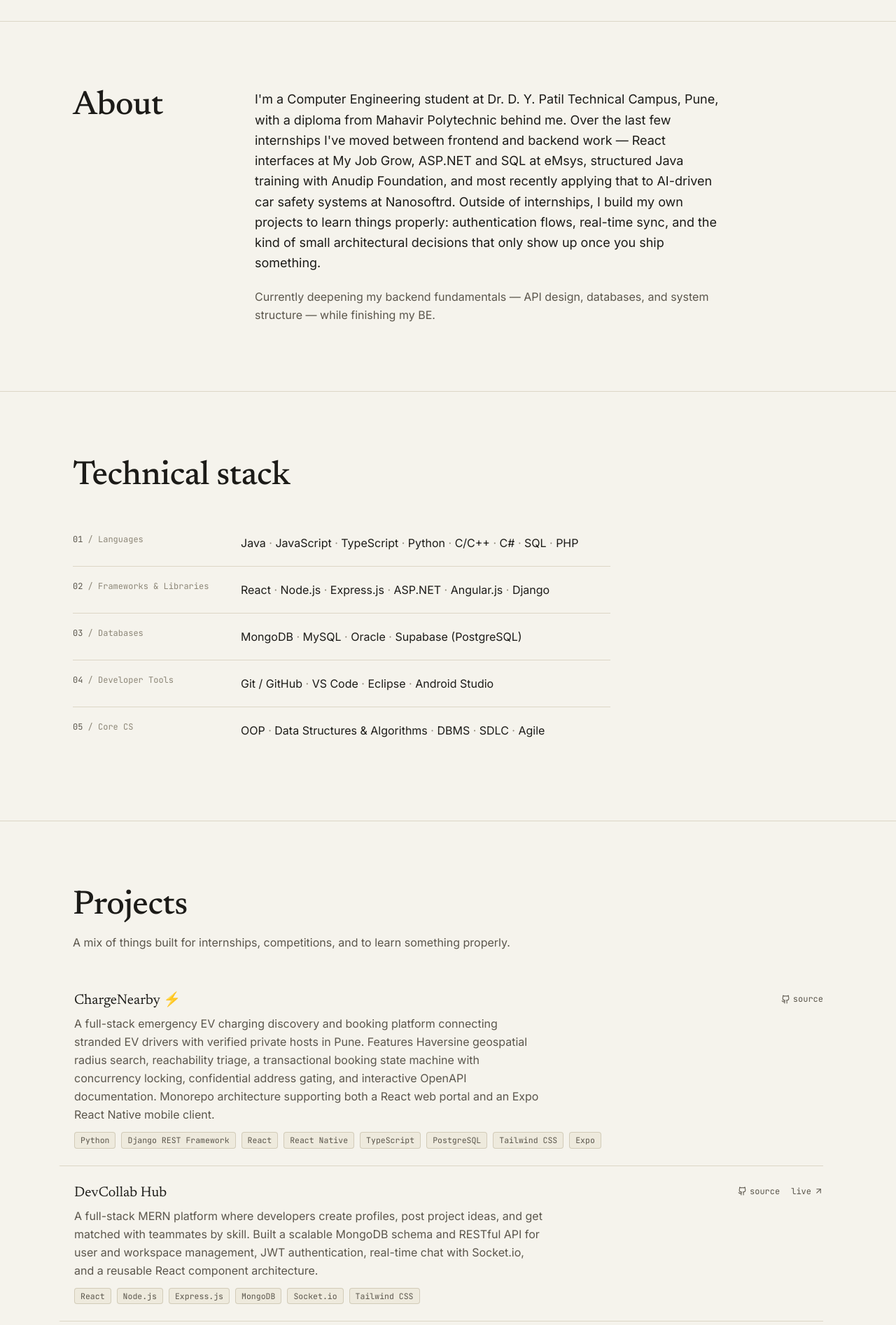
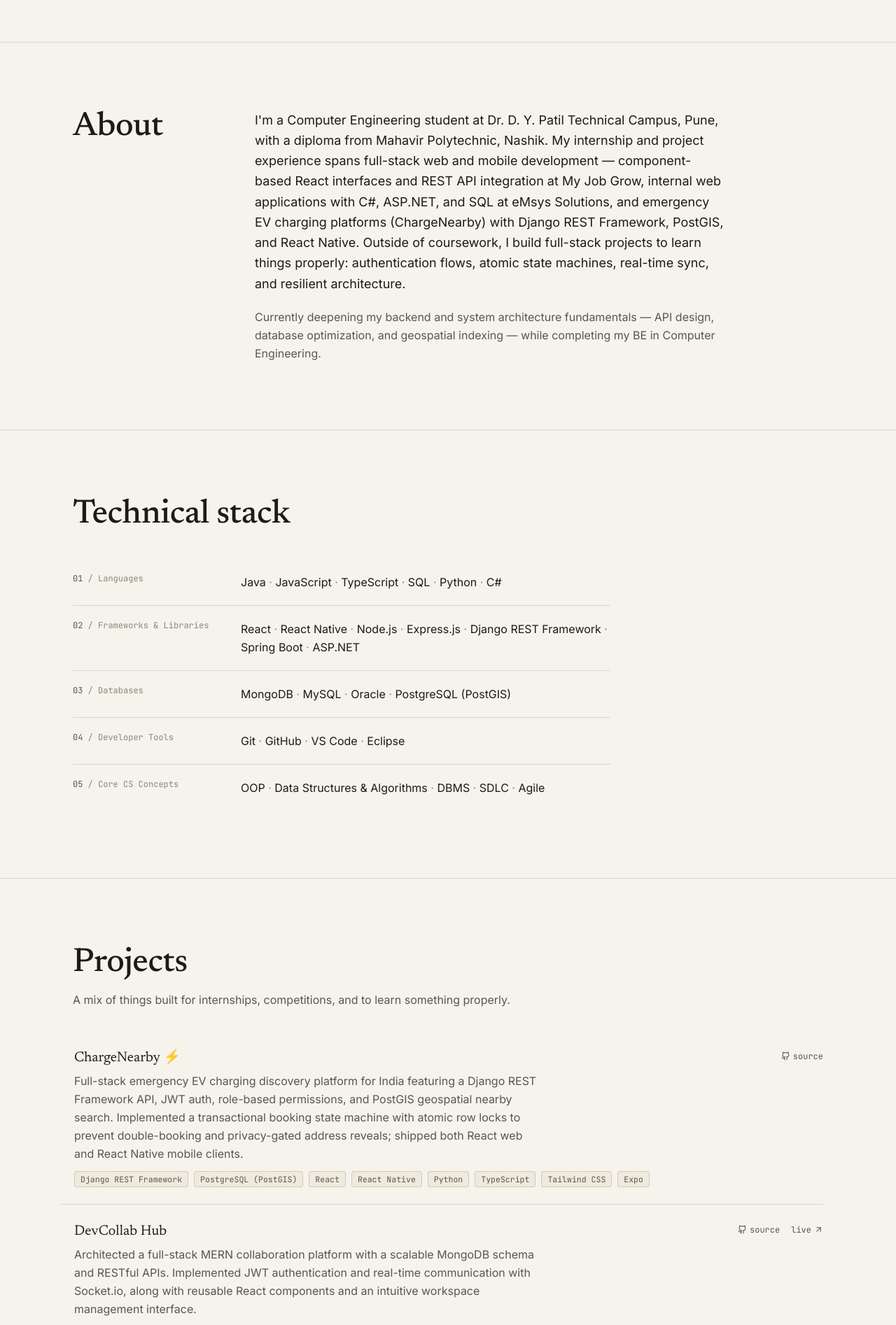
Before and after one commit to 18sahhhilll/Portfolio-Main, a React (Vite) app: page / in a window 1280 px wide. Shown: the part 620-2514 px from the top of the page at 70% size. Built offline with nearby package versions, Linux system fonts and the light colour scheme; the HTML template or start-up script is replaced by a standard one.

Commit message:
feat: sync portfolio data, experience, skills, and resume with latest CV

```diff
--- a/src/data/experience.ts
+++ b/src/data/experience.ts
@@ -11,72 +11,45 @@ export interface ExperienceEntry {
 export const experience: ExperienceEntry[] = [
   {
     id: 1,
-    title: "Artificial Intelligence Intern",
-    org: "Nanosoftrd",
-    period: "Feb 2026 – Apr 2026",
+    title: "Web Development Intern",
+    org: "My Job Grow",
+    location: "Nashik, Maharashtra (Hybrid)",
+    period: "Nov 2024 – Dec 2024",
     points: [
-      "Worked on AI-based car safety systems to enhance driver assistance features",
-      "Analyzed vehicle sensor data for safety monitoring and detection logic",
-      "Contributed to development of intelligent automotive safety mechanisms",
+      "Developed responsive, component-based React applications and integrated REST APIs to build scalable, maintainable, and high-performance web interfaces.",
     ],
     type: "work",
   },
   {
     id: 2,
-    title: "Java Training Program",
-    org: "Anudip Foundation",
-    period: "Jun 2025 – Aug 2025",
+    title: "Software Development Intern",
+    org: "eMsys Solutions",
+    location: "Nashik, Maharashtra",
+    period: "Jun 2023 – Jul 2023",
     points: [
-      "Trained in Core Java fundamentals — OOP, exceptions, collections, and JDBC",
-      "Implemented CRUD operations using JDBC and MySQL across 5+ practice modules",
-      "Managed 100+ records, ensuring reliable data storage and retrieval",
+      "Developed internal web applications using C#, ASP.NET, and SQL databases (Oracle & MySQL), implementing business logic and optimizing database operations.",
     ],
     type: "work",
   },
   {
     id: 3,
-    title: "Web Development Intern",
-    org: "My Job Grow",
-    location: "Hybrid",
-    period: "Nov 2024 – Dec 2024",
-    points: [
-      "Built responsive React interfaces for 3+ pages, ensuring cross-device compatibility",
-      "Integrated REST APIs to connect frontend components with backend services",
-      "Enabled real-time data updates, improving application performance",
-    ],
-    type: "work",
-  },
-  {
-    id: 4,
-    title: "Software Development Intern",
-    org: "eMsys Solutions",
-    period: "Jun 2023 – Jul 2023",
-    points: [
-      "Developed internal web modules using C#, ASP.NET, and HTML",
-      "Integrated Oracle and MySQL databases to support backend operations",
-      "Implemented business logic across multiple application modules",
-    ],
-    type: "work",
-  },
-  {
-    id: 5,
-    title: "BE, Computer Engineering",
+    title: "BE in Computer Engineering",
     org: "Dr. D. Y. Patil Technical Campus",
-    location: "Pune",
+    location: "Pune, Maharashtra",
     period: "Aug 2024 – Jul 2027",
     points: [
-      "Focus on software development, web technologies, and data structures",
+      "Focus on software engineering, distributed systems, web architectures, and advanced data structures.",
     ],
     type: "education",
   },
   {
-    id: 6,
-    title: "Diploma, Computer Engineering",
+    id: 4,
+    title: "Diploma in Computer Engineering",
     org: "Mahavir Polytechnic",
-    location: "Nashik",
+    location: "Nashik, Maharashtra",
     period: "Dec 2021 – Aug 2024",
     points: [
-      "Built a foundation in programming, databases, and web development",
+      "Built a solid foundation in computer programming, relational databases, and object-oriented design.",
     ],
     type: "education",
   },
--- a/src/data/personal.ts
+++ b/src/data/personal.ts
@@ -5,14 +5,14 @@ export const personal = {
   email: "sahilsangle1806@gmail.com",
   phone: "+91 8208457585",
   github: "https://github.com/18sahhhilll",
-  linkedin: "https://linkedin.com/in/connect-sahil-sangle",
-  resumeUrl: "/Sahil_Resume.pdf",
+  linkedin: "https://www.linkedin.com/in/connect-sahil-sangle/",
+  resumeUrl: "/Sahil_Sandeep_Sangle-Resume.pdf",
 
   positioning:
-    "I build full-stack web applications end to end — from schema design and REST APIs to the interfaces people actually use. Most recently, I've been working with the MERN stack and real-time features like Socket.io.",
+    "I build full-stack web and mobile applications end to end — from schema design and RESTful APIs to responsive interfaces. Experienced with Django REST Framework, React, React Native, and the MERN stack with real-time communication.",
 
-  bio: "I'm a Computer Engineering student at Dr. D. Y. Patil Technical Campus, Pune, with a diploma from Mahavir Polytechnic behind me. Over the last few internships I've moved between frontend and backend work — React interfaces at My Job Grow, ASP.NET and SQL at eMsys, structured Java training with Anudip Foundation, and most recently applying that to AI-driven car safety systems at Nanosoftrd. Outside of internships, I build my own projects to learn things properly: authentication flows, real-time sync, and the kind of small architectural decisions that only show up once you ship something.",
+  bio: "I'm a Computer Engineering student at Dr. D. Y. Patil Technical Campus, Pune, with a diploma from Mahavir Polytechnic, Nashik. My internship and project experience spans full-stack web and mobile development — component-based React interfaces and REST API integration at My Job Grow, internal web applications with C#, ASP.NET, and SQL at eMsys Solutions, and emergency EV charging platforms (ChargeNearby) with Django REST Framework, PostGIS, and React Native. Outside of coursework, I build full-stack projects to learn things properly: authentication flows, atomic state machines, real-time sync, and resilient architecture.",
 
   currentFocus:
-    "Currently deepening my backend fundamentals — API design, databases, and system structure — while finishing my BE.",
+    "Currently deepening my backend and system architecture fundamentals — API design, database optimization, and geospatial indexing — while completing my BE in Computer Engineering.",
 } as const;
--- a/src/data/projects.ts
+++ b/src/data/projects.ts
@@ -16,14 +16,14 @@ export const projects: Project[] = [
     summary:
       "Community-powered emergency EV charging discovery platform connecting drivers to verified private hosts.",
     description:
-      "A full-stack emergency EV charging discovery and booking platform connecting stranded EV drivers with verified private hosts in Pune. Features Haversine geospatial radius search, reachability triage, a transactional booking state machine with concurrency locking, confidential address gating, and interactive OpenAPI documentation. Monorepo architecture supporting both a React web portal and an Expo React Native mobile client.",
+      "Full-stack emergency EV charging discovery platform for India featuring a Django REST Framework API, JWT auth, role-based permissions, and PostGIS geospatial nearby search. Implemented a transactional booking state machine with atomic row locks to prevent double-booking and privacy-gated address reveals; shipped both React web and React Native mobile clients.",
     tech: [
-      "Python",
       "Django REST Framework",
+      "PostgreSQL (PostGIS)",
       "React",
       "React Native",
+      "Python",
       "TypeScript",
-      "PostgreSQL",
       "Tailwind CSS",
       "Expo",
     ],
@@ -35,14 +35,24 @@ export const projects: Project[] = [
     title: "DevCollab Hub",
     summary: "A collaboration platform for developers to find teammates by skill and ship together.",
     description:
-      "A full-stack MERN platform where developers create profiles, post project ideas, and get matched with teammates by skill. Built a scalable MongoDB schema and RESTful API for user and workspace management, JWT authentication, real-time chat with Socket.io, and a reusable React component architecture.",
-    tech: ["React", "Node.js", "Express.js", "MongoDB", "Socket.io", "Tailwind CSS"],
+      "Architected a full-stack MERN collaboration platform with a scalable MongoDB schema and RESTful APIs. Implemented JWT authentication and real-time communication with Socket.io, along with reusable React components and an intuitive workspace management interface.",
+    tech: ["MongoDB", "Express.js", "React", "Node.js", "Socket.io", "Tailwind CSS"],
     github: "https://github.com/18sahhhilll/DevCollab",
     demo: "https://developer-collaboration-hub.vercel.app/",
     featured: true,
   },
   {
     id: 3,
+    title: "Brain Bazaar",
+    summary: "An AI-assisted study platform — 1st prize at MAHA-VEER, runner-up at PRO-JIT.",
+    description:
+      "Developed an AI-assisted study platform that auto-generates MCQ tests and study summaries from uploaded content. Implemented backend text processing in Python with an interactive jQuery-based frontend. Won 1st prize at MAHA-VEER and 2nd prize at PRO-JIT.",
+    tech: ["Python", "jQuery", "HTML/CSS"],
+    github: "https://github.com/SturdyKnight/brainbazaar",
+    featured: true,
+  },
+  {
+    id: 4,
     title: "Password Strength Analyzer",
     summary: "A privacy-first password auditing tool that runs entirely client-side.",
     description:
@@ -52,23 +62,14 @@ export const projects: Project[] = [
     demo: "https://password-strength-analyzer-main.vercel.app/",
   },
   {
-    id: 4,
+    id: 5,
     title: "Habit Tracker App",
     summary: "A habit tracker built for a college project brief, with live sync via Supabase.",
     description:
-      "A habit-tracking application built for a project-based learning brief, using Supabase for authentication and real-time PostgreSQL sync. Visualizes daily progress across good and bad habits with dynamic charts and a responsive UI.",
+      "Developed a secure full-stack habit tracking application using Supabase Authentication and real-time PostgreSQL synchronization. Built reusable TypeScript React components with optimized state management and interactive progress tracking.",
     tech: ["React", "TypeScript", "Supabase", "Tailwind CSS"],
     github: "https://github.com/18sahhhilll/RoutineX-Main",
     demo: "https://routine-x-main.vercel.app/",
-  },
-  {
-    id: 5,
-    title: "Brain Bazaar",
-    summary: "An AI-assisted study platform — 1st prize at MAHA-VEER, runner-up at PRO-JIT.",
-    description:
-      "A study assistant that generates MCQ tests and summaries from uploaded material, plus syllabus-management tools. Backend text processing in Python with an interactive jQuery frontend. Won 1st prize at MAHA-VEER and was runner-up at PRO-JIT.",
-    tech: ["Python", "jQuery"],
-    github: "https://github.com/SturdyKnight/brainbazaar",
   },
   {
     id: 6,
--- a/src/data/skills.ts
+++ b/src/data/skills.ts
@@ -6,22 +6,30 @@ export interface SkillCategory {
 export const skills: SkillCategory[] = [
   {
     category: "Languages",
-    items: ["Java", "JavaScript", "TypeScript", "Python", "C/C++", "C#", "SQL", "PHP"],
+    items: ["Java", "JavaScript", "TypeScript", "SQL", "Python", "C#"],
   },
   {
     category: "Frameworks & Libraries",
-    items: ["React", "Node.js", "Express.js", "ASP.NET", "Angular.js", "Django"],
+    items: [
+      "React",
+      "React Native",
+      "Node.js",
+      "Express.js",
+      "Django REST Framework",
+      "Spring Boot",
+      "ASP.NET",
+    ],
   },
   {
     category: "Databases",
-    items: ["MongoDB", "MySQL", "Oracle", "Supabase (PostgreSQL)"],
+    items: ["MongoDB", "MySQL", "Oracle", "PostgreSQL (PostGIS)"],
   },
   {
     category: "Developer Tools",
-    items: ["Git / GitHub", "VS Code", "Eclipse", "Android Studio"],
+    items: ["Git", "GitHub", "VS Code", "Eclipse"],
   },
   {
-    category: "Core CS",
+    category: "Core CS Concepts",
     items: ["OOP", "Data Structures & Algorithms", "DBMS", "SDLC", "Agile"],
   },
 ];
```
Also changed, not shown: 1 other file (tests, documents, lock files or other folders).
